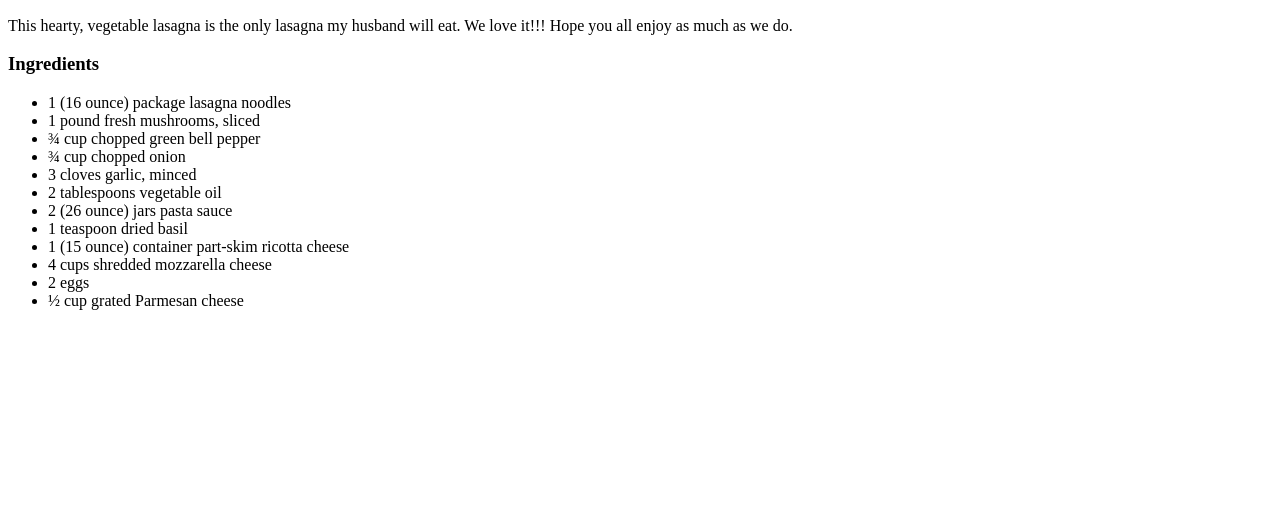
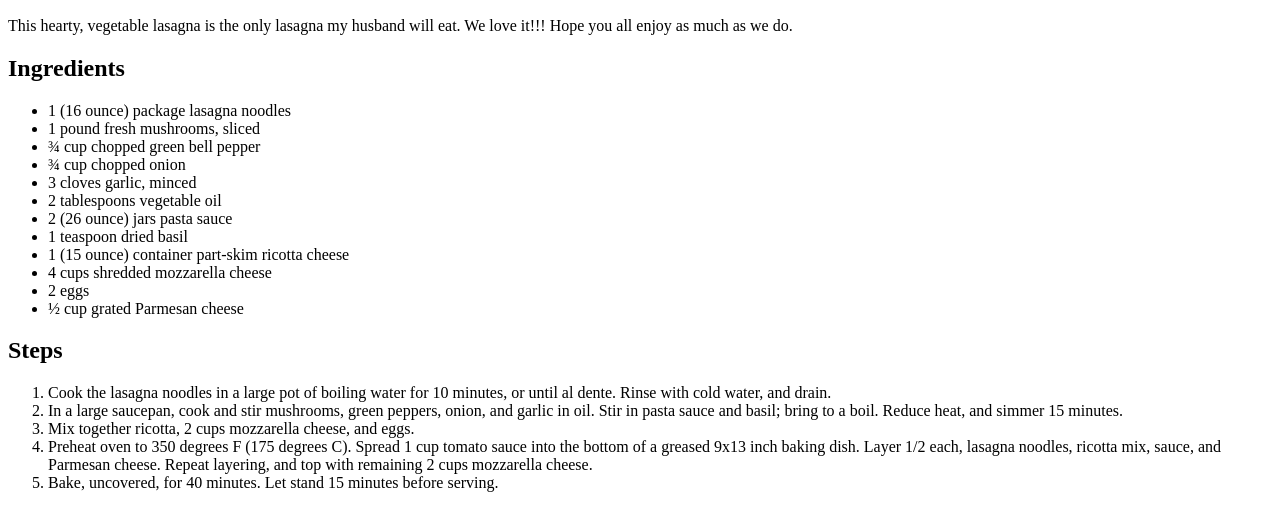
Before and after one commit to nicoangueira/odin-recipes, a plain HTML site: page recipes/lasagna.html in a window 1280 px wide. Shown: the part 434-942 px from the top of the page. Before the commit the page ends 800 px from the top, so only its background shows below. Drawn offline with Linux system fonts and the light colour scheme.

Commit message:
lasagna.html

```diff
--- a/recipes/lasagna.html
+++ b/recipes/lasagna.html
@@ -17,7 +17,7 @@
       This hearty, vegetable lasagna is the only lasagna my husband will eat. We
       love it!!! Hope you all enjoy as much as we do.
     </p>
-    <h3>Ingredients</h3>
+    <h2>Ingredients</h2>
     <ul>
       <li>1 (16 ounce) package lasagna noodles</li>
       <li>1 pound fresh mushrooms, sliced</li>
@@ -32,5 +32,27 @@
       <li>2 eggs</li>
       <li>½ cup grated Parmesan cheese</li>
     </ul>
+    <h2>Steps</h2>
+    <ol>
+      <li>
+        Cook the lasagna noodles in a large pot of boiling water for 10 minutes,
+        or until al dente. Rinse with cold water, and drain.
+      </li>
+      <li>
+        In a large saucepan, cook and stir mushrooms, green peppers, onion, and
+        garlic in oil. Stir in pasta sauce and basil; bring to a boil. Reduce
+        heat, and simmer 15 minutes.
+      </li>
+      <li>Mix together ricotta, 2 cups mozzarella cheese, and eggs.</li>
+      <li>
+        Preheat oven to 350 degrees F (175 degrees C). Spread 1 cup tomato sauce
+        into the bottom of a greased 9x13 inch baking dish. Layer 1/2 each,
+        lasagna noodles, ricotta mix, sauce, and Parmesan cheese. Repeat
+        layering, and top with remaining 2 cups mozzarella cheese.
+      </li>
+      <li>
+        Bake, uncovered, for 40 minutes. Let stand 15 minutes before serving.
+      </li>
+    </ol>
   </body>
 </html>
```
